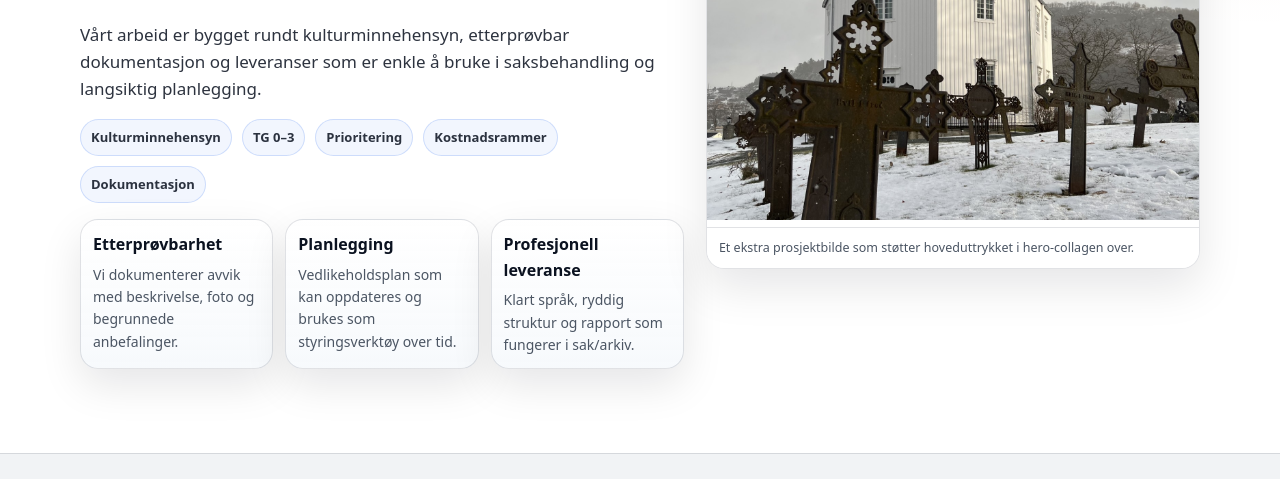
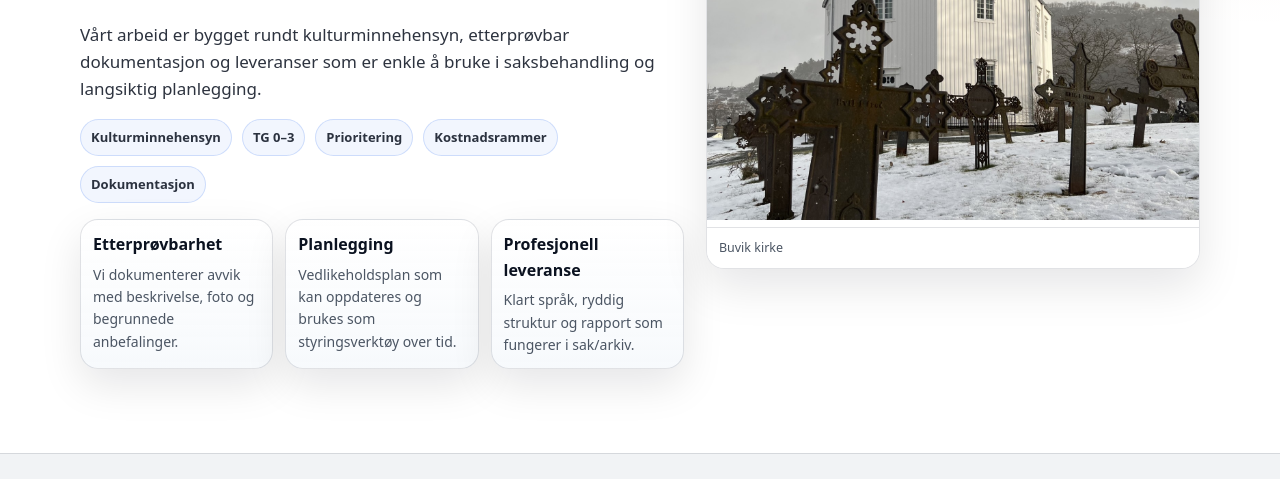
Before and after one commit to itsbarman/sorhaugconsulting, a plain HTML site: page kompetanse.html in a window 1280 px wide. Shown: the part 300-779 px from the top of the page. Drawn offline with Linux system fonts and the light colour scheme.

Commit message:
Oppdatert kompentase

```diff
--- a/kompetanse.html
+++ b/kompetanse.html
@@ -68,7 +68,7 @@
         </div>
         <figure class="image-card">
           <img src="images/Bilder nettside/8.jpg" alt="Kirke med gravkors i vinterlandskap" loading="lazy" />
-          <figcaption>Et ekstra prosjektbilde som støtter hoveduttrykket i hero-collagen over.</figcaption>
+          <figcaption>Buvik kirke</figcaption>
         </figure>
       </div>
     </section>
```
